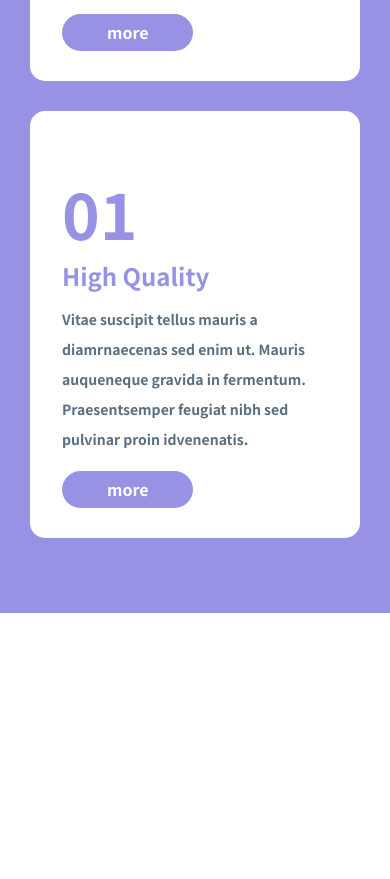
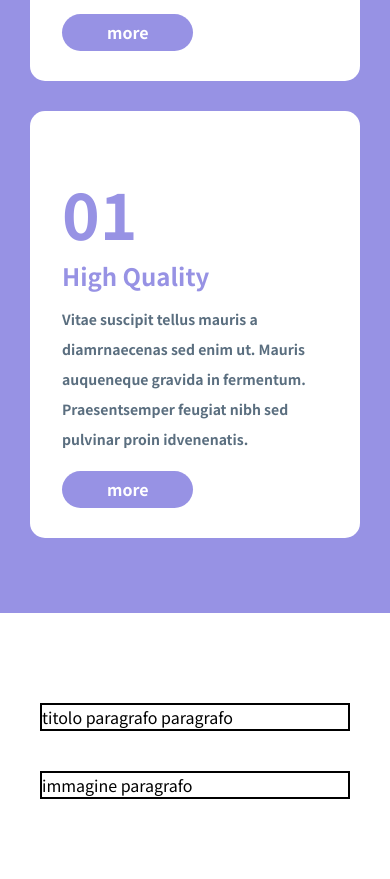
Before and after one commit to Brody14/html-css-responsive-layout, a plain HTML site: page index.html in a window 390 px wide. Shown: the part 9176-10055 px from the top of the page. Before the commit the page ends 9789 px from the top, so only its background shows below. Drawn offline with Linux system fonts and the light colour scheme.

Commit message:
FEAT about us section layout + responsive

```diff
--- a/css/style.css
+++ b/css/style.css
@@ -36,6 +36,7 @@ a {
     max-width: 1140px;
     margin: 0 auto;
 }
+
 
 .row {
     display: flex;
@@ -160,6 +161,18 @@ a {
 
 .col-40 {
     flex-basis: 40%;
+}
+
+.col-big {
+    flex-basis: 0;
+    flex-grow: 2;
+    border: 2px solid black;
+}
+
+.col-mini {
+    flex-basis: 0;
+    flex-grow: 1;
+    border: 2px solid black;
 }
 
 .card.big {
@@ -496,3 +509,47 @@ a {
 
     }
 }
+
+/* ABOUT US SECTION */
+
+.about-us {
+    padding: 95px 0 150px;
+}
+
+.about-us .container {
+    padding: 0 40px;
+}
+
+
+.about-us .row {
+    gap: 100px;
+}
+
+/* RESPONSIVE */
+
+@media screen and (max-width:991px) {
+
+
+    .about-us .row {
+        gap: 75px;
+    }
+
+}
+
+@media screen and (max-width: 575px) {
+
+    .about-us {
+        padding: 90px 0 80px;
+    }
+
+    .about-us .row {
+        gap: 40px;
+    }
+
+
+    .about-us [class^='col-'] {
+
+        flex-basis: 100%;
+
+    }
+}
--- a/index.html
+++ b/index.html
@@ -324,6 +324,28 @@
 
         </section>
 
+        <!-- ABOUT US SECTION -->
+
+        <section class="about-us">
+            <div class="container">
+                <div class="row">
+                    <div class="col-big">
+                        titolo
+                        paragrafo
+                        paragrafo
+
+                    </div>
+
+                    <div class="col-mini">
+                        immagine
+                        paragrafo
+
+                    </div>
+                </div>
+            </div>
+
+        </section>
+
     </main>
 
 
```
